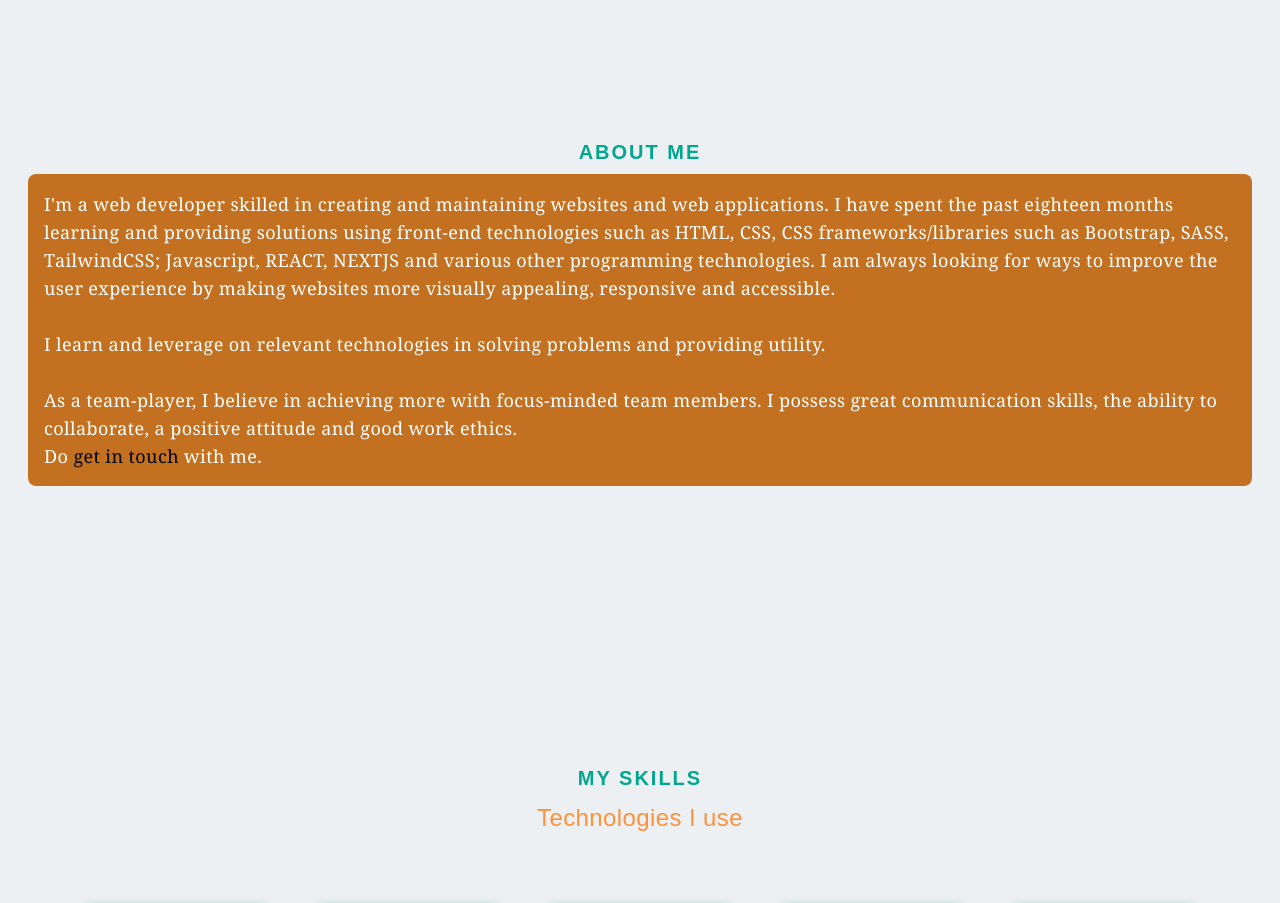
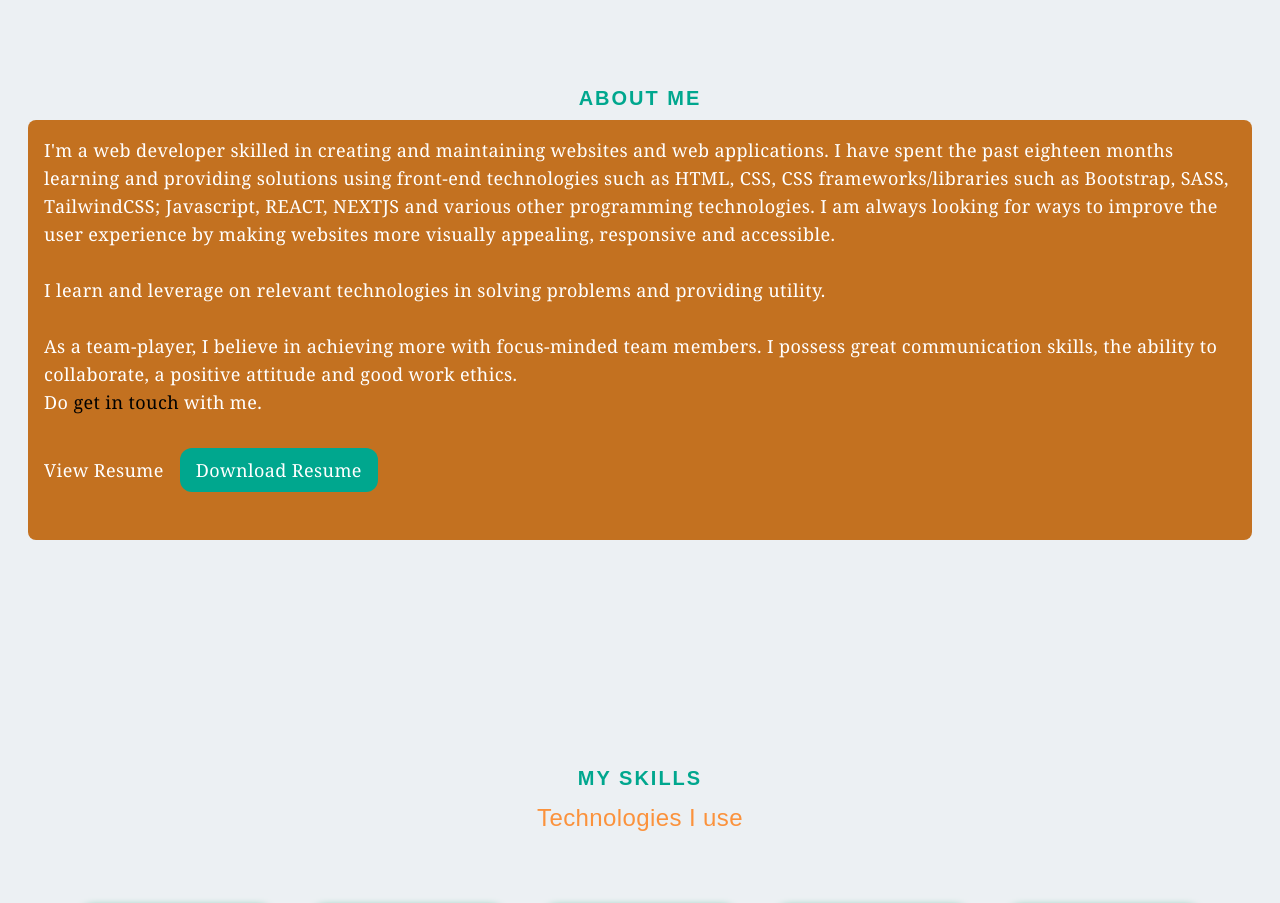
Before and after one commit to Sebastine-thrive/next-portfolio, a Next.js app: page / in a window 1280 px wide. Shown: the part 940-1843 px from the top of the page. Built offline with nearby package versions, Linux system fonts and the light colour scheme; a web font is replaced by a local one.

Commit message:
project directory repetition removed

```diff
--- a/data/data.json
+++ b/data/data.json
@@ -4,8 +4,8 @@
       "id": "PartyTyme Cocktails",
       "title": "PartyTyme Cocktails",
       "class": "projects",
-      "description": "This project utilises ReactJS, Context API for state data management and cocktail information sourced from https://www.thecocktaildb.com to present a beautiful, informative cocktail recipe site. The project illustrates proper use of APIs for data presentation and presentation of information of unique items, which are cocktails in this case. Users can search for cocktail recipes by typing a letter or the cocktail name. It is currently hosted on netlify. ",
-      "tech": ["ReactJs ", "Redux ", "Apolloclient ", "Netlify "],
+      "description": "This project was built with ReactJS, Context API for state data management and cocktail information sourced from https://www.thecocktaildb.com to present a simple, beautiful,responsive, user-friendly, informative cocktail recipe site. The project illustrates the use of APIs as data source and presentation of information of unique items, which are cocktails in this case. Users can search for cocktail recipes by typing a letter or the cocktail name. It is currently hosted on netlify. ",
+      "tech": ["ReactJs ", "context API ", "Netlify "],
       "image": "https://res.cloudinary.com/dffplr9xe/image/upload/v1676350295/Portfolio%20project%20Images/c_nfspyd.png",
       "url": "https://partytymecocktails.netlify.app/",
       "github": "https://github.com/Sebastine-thrive/cocktail-hub"
--- a/pages/projects/[projects]/[id].js
+++ b/pages/[projects]/[id].js
@@ -2,7 +2,6 @@ import ProjectDetail from '@/components/project/ProjectDetail';
 
 
 const SingleProjectPage = ({data, pageName}) => {
-    console.log(data)
     return (
         <div>
             <ProjectDetail
--- a/pages/_app.js
+++ b/pages/_app.js
@@ -7,8 +7,6 @@ export default function App({ Component, pageProps }) {
   return (
     <>
       <Component {...pageProps}   />
-      {/* <Footer /> */}
-
     </>
   )
 }
--- a/pages/_document.js
+++ b/pages/_document.js
@@ -3,7 +3,7 @@ import { Html, Head, Main, NextScript } from 'next/document'
 export default function Document() {
   return (
     <Html lang="en"
-      style={{ scrollBehaviour: 'smooth' }}>
+      >
       <Head />
       <body>
         <Main />
--- /dev/null
+++ b/pages/api/Download.js
@@ -0,0 +1,22 @@
+import fs from "fs";
+import path from "path";
+import { NextApiRequest, NextApiResponse } from "next";
+
+export default function handler(req, res) {
+  const filePath = path.join(process.cwd(), "public/assets/resume", "01Sebastine_Ogu_Front-end_Web_developer.pdf"); // Replace 'example.pdf' with the actual filename and path of the file you want to download.
+
+  fs.readFile(filePath, (err, data) => {
+    if (err) {
+      console.error(err);
+      res.status(500).end("Error reading the file");
+    } else {
+      res.setHeader(
+        "Content-Disposition",
+        'attachment; filename="01Sebastine_Ogu_Front-end_Web_developer.pdf"'
+      ); // Replace 'example.pdf' with the desired name for the downloaded file.
+      res.setHeader("Content-Type", "application/pdf"); // Replace 'application/pdf' with the appropriate MIME type for your file.
+
+      res.send(data);
+    }
+  });
+}
--- a/pages/index.js
+++ b/pages/index.js
@@ -19,7 +19,6 @@ export default function Home({ data }) {
           rel="stylesheet"
         />
 
-        <link rel="icon" href="logo.ico" />
       </Head>
       <Navbar />
       <Main />
--- a/src/components/About.jsx
+++ b/src/components/About.jsx
@@ -1,7 +1,8 @@
 import React from "react";
 import Image from "next/image";
 import myImage from "../../public/sebastine.jpg";
-// import Resume from "../../public/assets/resume/01Sebastine_Ogu_Front-end_Web_developer.pdf";
+// import Resume from "/assets/resume/01Sebastine_Ogu_Front-end_Web_developer.pdf";
+
 import { motion } from "framer-motion";
 import Link from "next/link";
 
@@ -21,7 +22,7 @@ export const About = () => {
           About Me
         </motion.h2>
         <div className="sm:flex sm:m-0 ">
-          <motion.p
+          <motion.div
             className="p-4 sm:w-full mx-[0.5rem] sm:text-sm md:text-lg  bg-[#C37120] text-white rounded-lg font-serif "
             initial={{ opacity: 0 }}
             whileInView={{ opacity: 1 }}
@@ -48,7 +49,7 @@ export const About = () => {
             Do{" "}
             <Link
               href={"/#contact"}
-              className="text-[black]"
+              className="text-black"
               onClick={(e) => {
                 e.preventDefault();
                 document
@@ -59,9 +60,30 @@ export const About = () => {
               get in touch
             </Link>
             {""} with me.
-          </motion.p>
-
-
+            <div className="flex justify-start my-8 items-center">
+              <div className="hover:text-[#00a78e]">
+                <a
+                  href="/assets/resume/01Sebastine_Ogu_Front-end_Web_developer.pdf"
+                  target="blank"
+                >
+                  {" "}
+                  View Resume{" "}
+                </a>{" "}
+              </div>
+              <div>
+                <button className="px-4 py-2 capitalize ml-4 shadow-none">
+                  {" "}
+                  <a
+                    href="/assets/resume/01Sebastine_Ogu_Front-end_Web_developer.pdf"
+                    download
+                  >
+                    {" "}
+                    Download resume{" "}
+                  </a>
+                </button>
+              </div>
+            </div>
+          </motion.div>
         </div>
       </div>
     </div>
--- a/src/components/Footer.jsx
+++ b/src/components/Footer.jsx
@@ -1,4 +1,4 @@
-import React from 'react'
+import React from 'react';
 
 const Footer = () => {
   return (
--- a/src/components/project/ProjectItems.jsx
+++ b/src/components/project/ProjectItems.jsx
@@ -25,7 +25,7 @@ export const ProjectItems = ({ data }) => {
           Some of my projects
         </motion.h2>
         <div className=" flex flex-wrap justify-center m-auto">
-          {data.map((project) => {
+          {data?.map((project) => {
             return (
               <div
                 className="flex sm:w-full md:w-[50%] lg:w-[33%] justify-center p-4"
@@ -50,7 +50,8 @@ export const ProjectItems = ({ data }) => {
                     <p className="p-2 text-white text-center">{project.tech}</p>
 
                     <div className="text-center w-[6rem] my-2 h-auto">
-                      <Link href={`/projects/projects/${project.title}`}>
+
+                      <Link href={`/projects/${project.title}`}>
                         <p className="text-center p-2 rounded-lg bg-white text-gray-700 font-bold text-lg cursor-pointer">
                           {" "}
                           Details{" "}
```
Also changed, not shown: pages/[projects]/index.js (renamed from pages/projects/[projects]/index.js, +2 -5 lines), src/components/project/ProjectDetail.jsx (+32 -41 lines).
